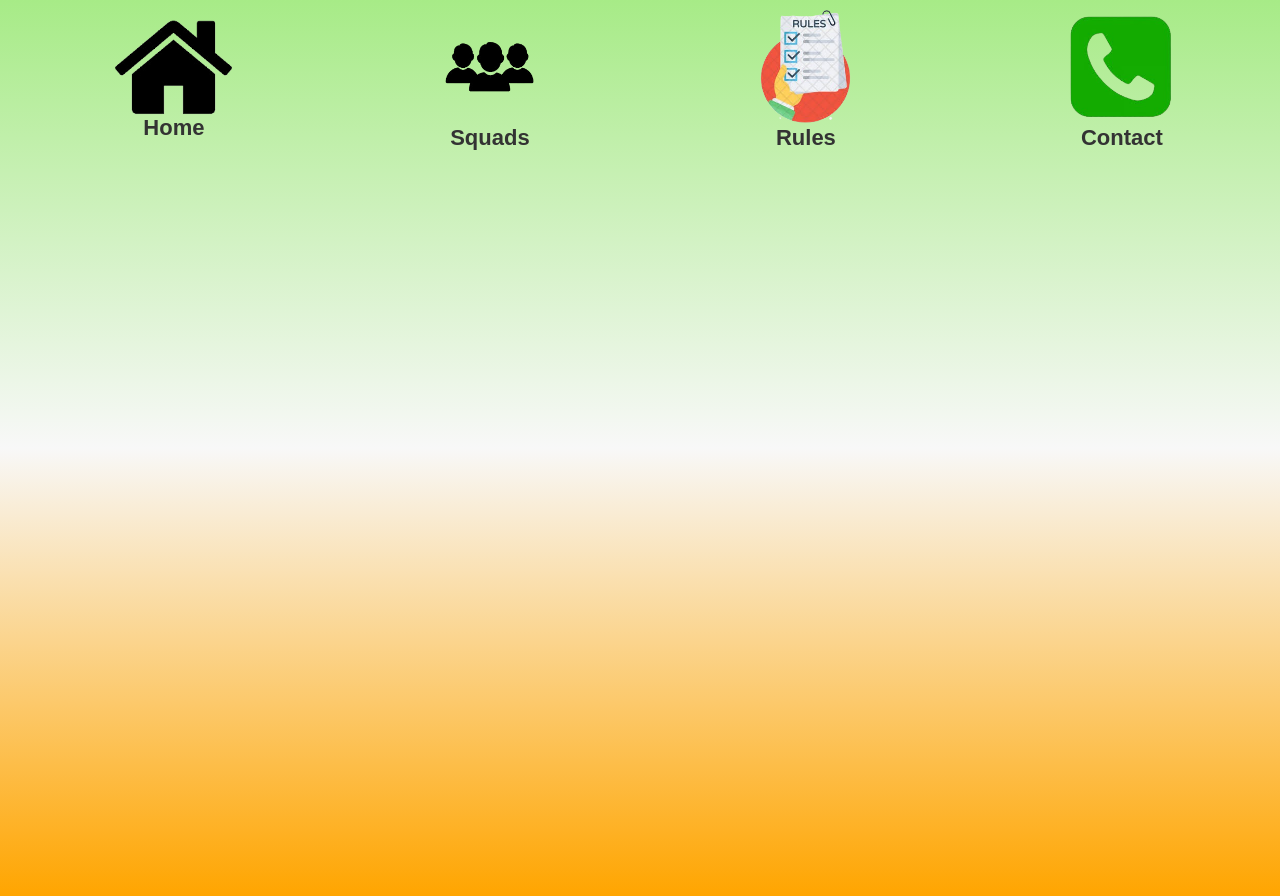
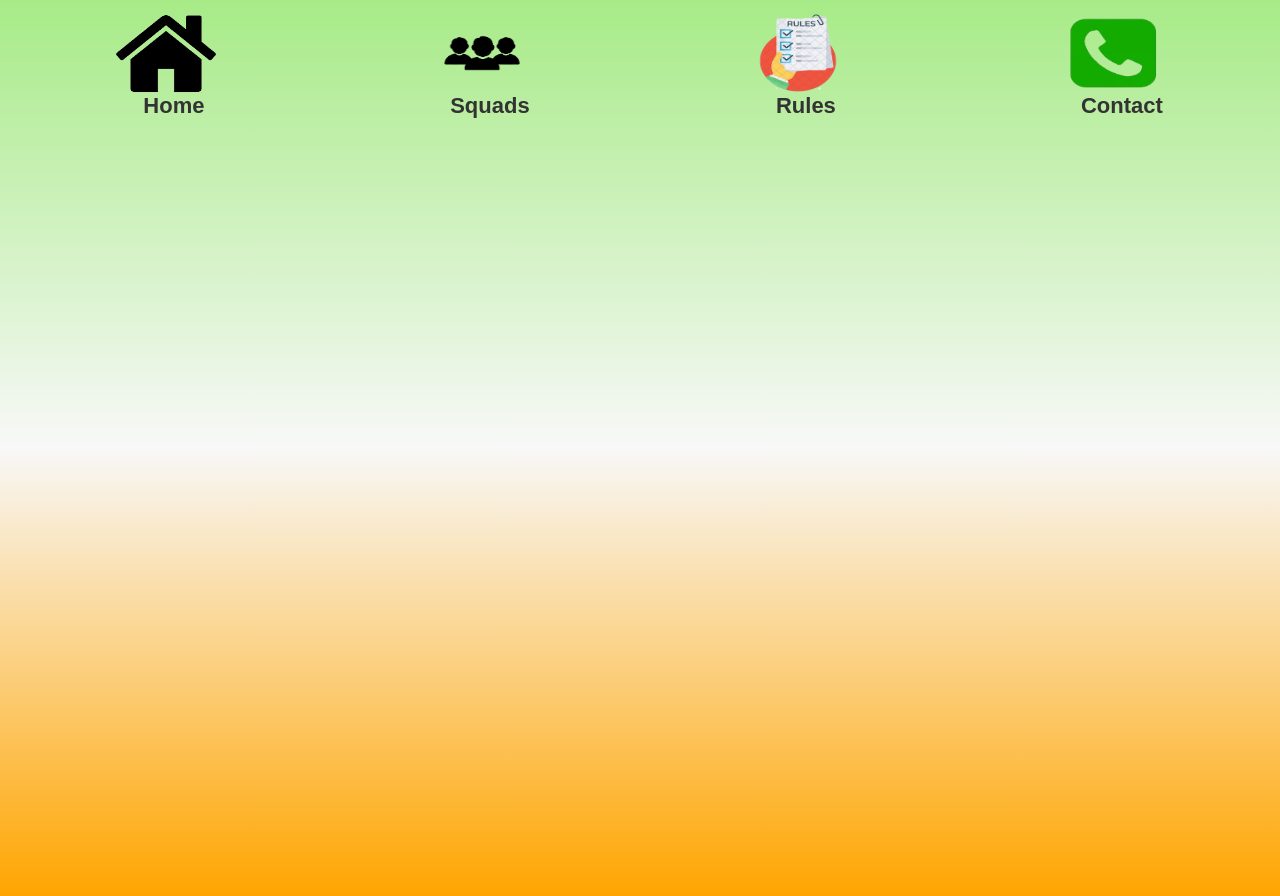
Before and after one commit to tournihouse/official-website, a plain HTML site: page topbuttons.html in a window 1280 px wide. Drawn offline with Linux system fonts and the light colour scheme.

Commit message:
Update topbuttons.html

```diff
--- a/topbuttons.html
+++ b/topbuttons.html
@@ -7,9 +7,9 @@
       font-family: Arial, sans-serif;
     }
     .icons {
-      width: 37%;
-      height: 30%;
-      margin-left: 5%;
+      width: 100px;
+      height: 80px;
+
     }
     .parent {
       display: flex;
@@ -18,6 +18,7 @@
       align-items: center;
     }
     .child {
+      margin-top: 5px;
       flex: 1;
 
       text-align: center;
@@ -49,7 +50,7 @@
       </div>
       <div class="child">
 
-        <a href="tel:7036275516"><img class="icons" src="callericon.png"></a>
+        <a href="tel:9704223947"><img class="icons" src="callericon.png"></a>
         <span class="label">Contact</span>
       </div>
     </div>
```
